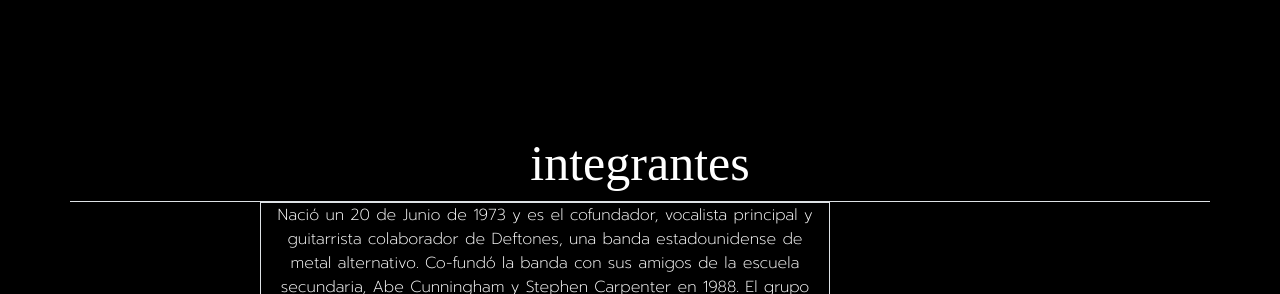
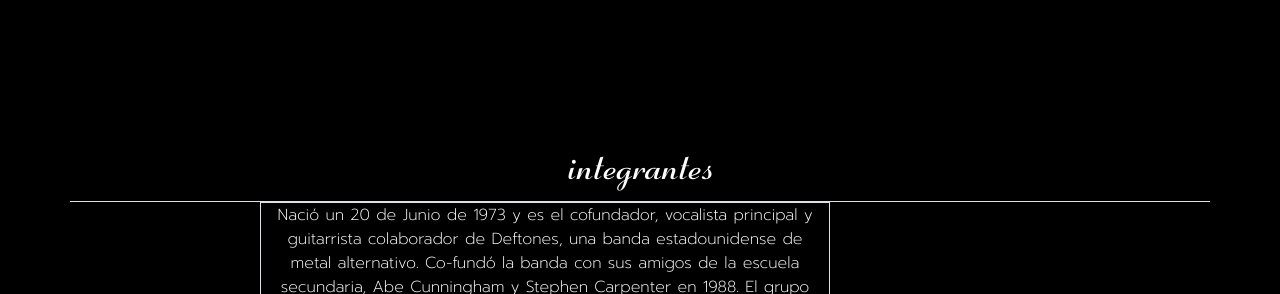
Before and after one commit to JsonAG/Deftones-tributo, a plain HTML site: page index.html in a window 1280 px wide. Shown: the part 893-1187 px from the top of the page. Drawn offline with nearby package versions, Linux system fonts and the light colour scheme.

Commit message:
Cambiando estilo de fuente a primera pagina

```diff
--- a/CSS/style.css
+++ b/CSS/style.css
@@ -150,7 +150,7 @@ h2 {
 
 /*Titulo integrantes*/
 #INT {
-    font-family: 'Coronet';
+    font-family: miFuente !important;
     font-size: 50px;
 }
 
--- a/CSS/styleDiscografia.css
+++ b/CSS/styleDiscografia.css
@@ -143,7 +143,7 @@ body{
 
  /*Titulo integrantes*/
  #INT {
-     font-family: 'Coronet';
+     font-family: miFuente !important;
      font-size: 50px;
  }
 
```
